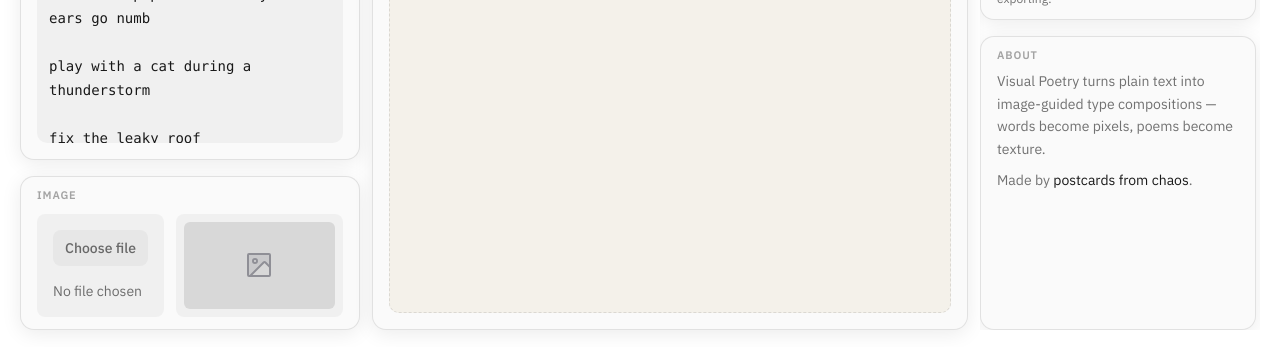
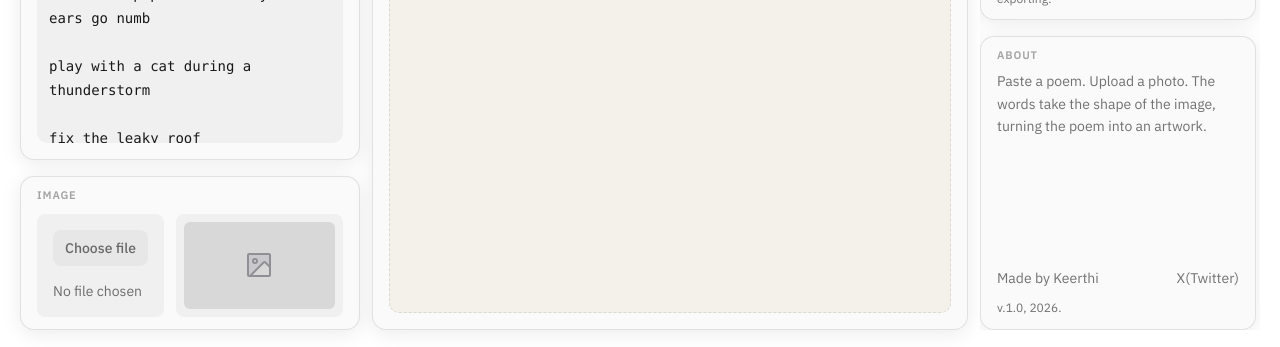
Before and after one commit to kiiradesign/visual-poetry, a Next.js app: page / in a window 1280 px wide. Shown: the part 450-797 px from the top of the page. Built offline with nearby package versions, Linux system fonts and the light colour scheme.

Commit message:
v1 ready

```diff
--- a/app/page.tsx
+++ b/app/page.tsx
@@ -443,20 +443,29 @@ function AboutPanel() {
     <section className="vp-panel flex min-h-0 flex-1 flex-col gap-2 px-4 py-3">
       <p className="vp-kicker">ABOUT</p>
       <p className="vp-copy text-sm leading-relaxed">
-        Visual Poetry turns plain text into image-guided type compositions — words become pixels, poems become texture.
+      Paste a poem. Upload a photo. The words take the shape of the image, turning the poem into an artwork.
       </p>
-      <p className="vp-copy text-sm leading-relaxed">
-        Made by{" "}
-        <a
-          href="https://kiiraetc.substack.com"
-          target="_blank"
-          rel="noreferrer"
-          className="vp-title underline-offset-4 transition-colors duration-150 [transition-timing-function:var(--ease-out)] hover:underline"
-        >
-          postcards from chaos
-        </a>
-        .
-      </p>
+      <div className="mt-auto flex flex-col gap-2 pt-5">
+        <div className="flex items-center justify-between gap-y-1">
+          <a
+            href="https://kiira.in"
+            target="_blank"
+            rel="noreferrer"
+            className="vp-copy w-fit text-sm leading-relaxed transition-colors duration-150 [transition-timing-function:var(--ease-out)] hover:text-foreground"
+          >
+            Made by Keerthi
+          </a>
+          <a
+            href="https://x.com/kiiradesign"
+            target="_blank"
+            rel="noreferrer"
+            className="vp-copy w-fit text-sm leading-relaxed transition-colors duration-150 [transition-timing-function:var(--ease-out)] hover:text-foreground"
+          >
+            X(Twitter)
+          </a>
+        </div>
+        <p className="vp-copy text-xs leading-relaxed">v.1.0, 2026.</p>
+      </div>
     </section>
   );
 }
```
Also changed, not shown: public/branding/vp-favicon.svg, 1 other file (tests, documents, lock files or other folders).
